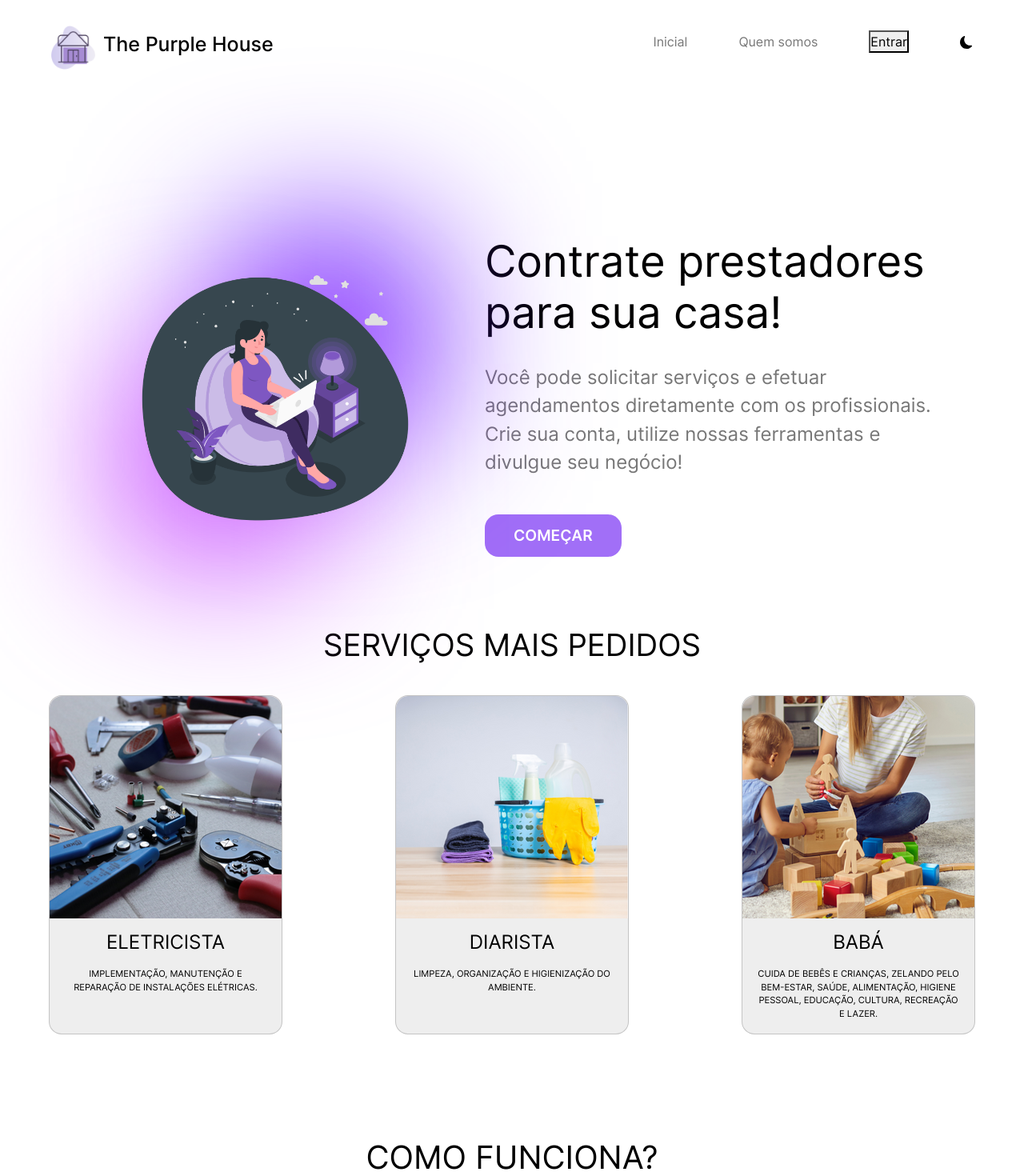
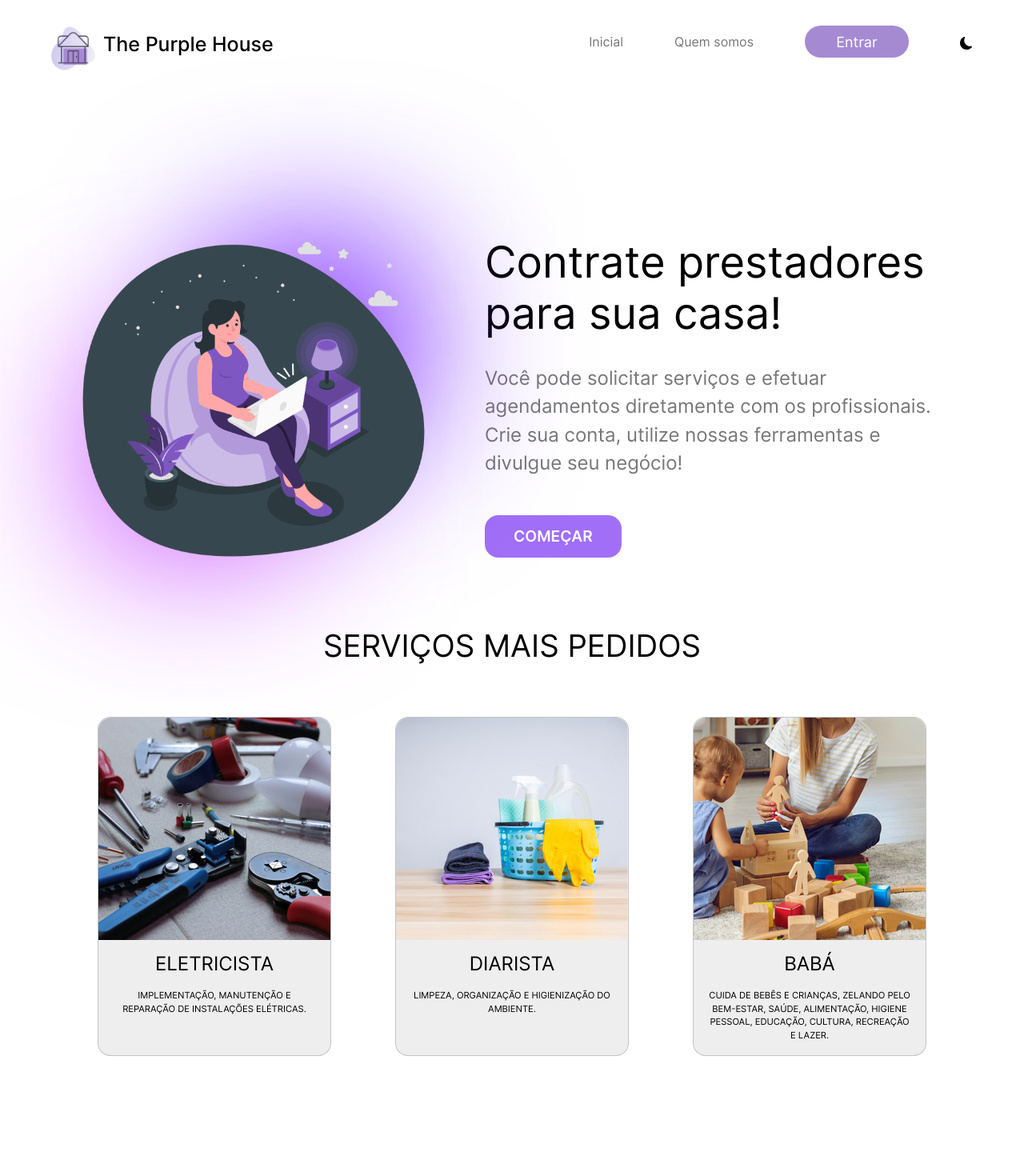
Before and after one commit to yasminwtr/ThePurpleHouse, a React (Create React App) app: page / in a window 1280 px wide. Shown: the top 1470 px of the page at 80% size. Built offline with nearby package versions, Linux system fonts and the light colour scheme.

Commit message:
pequenas alterações na home 🧛‍♂️

```diff
--- a/src/Pages/Home/App.js
+++ b/src/Pages/Home/App.js
@@ -4,6 +4,7 @@ import Like from "./components/Like";
 import Navbar from "./components/Navbar";
 import ScrollToTop from "./components/ScrollToTop";
 import SuperRare from "./components/SuperRare";
+import Footer from "components/Footer";
 import scrollreveal from "scrollreveal";
 import "./sass/index.scss";
 
@@ -52,6 +53,7 @@ function App() {
       <Home />
       <SuperRare />
       <Like />
+      <Footer/>
     </div>
   );
 }
--- a/src/Pages/Home/components/Home.jsx
+++ b/src/Pages/Home/components/Home.jsx
@@ -8,7 +8,7 @@ export default function Home() {
 
       <div className="image-container">
           <div className="image">
-            <img src={home} alt="home image" width={'70%'}  />
+            <img src={home} alt="home image"   />
           </div>
           <div className="ellipse-container">
             <div className="ellipse pink"></div>
--- a/src/Pages/Home/components/Navbar.jsx
+++ b/src/Pages/Home/components/Navbar.jsx
@@ -61,7 +61,7 @@ export default function Navbar({ changeTheme, currentTheme }) {
                     <li><Link to='/'>Inicial</Link> </li>
                     <li><Link to='/About'>Quem somos</Link> </li>
                     <li className="icon">
-                      <Link to='/Login' ><button className="button">Entrar</button></Link>
+                      <Link to='/Login' ><button className="buttonNav">Entrar</button></Link>
                     </li>
                   </>
                 }
--- a/src/Pages/Home/components/SuperRare.jsx
+++ b/src/Pages/Home/components/SuperRare.jsx
@@ -29,24 +29,34 @@ export default function SuperRare() {
 
   ];
   return (
-    <div className="super-rare">
+    <>
       <div className="title-container">
         <h2 className="title">SERVIÇOS MAIS PEDIDOS</h2>
+      </div>
 
-      </div>
+    <div className="super-rare">
       <div className="cards">
         {data.map(({ image, series, title, price, tag, time }, index) => (
-          <Card
-            image={image} className
-            series={series}
-            title={title}
-            price={price}
-            tag={tag}
-            time={time}
-            key={index}
-          />
-        ))}
+
+            <div className="card">
+              <div className="card-image">
+                <img src={image} alt="super1" />
+              </div>
+
+              <div className="card-content">
+                <div className="card-details">
+                  <h4 className="card-title">{title}</h4>
+                </div>
+
+                <div className="card-heading">
+                  <span className="card-series">{series}</span>
+                </div>
+              </div>
+            </div>
+
+          ))}
       </div>
     </div>
+    </>
   );
 }
--- a/src/Pages/Home/sass/components/_navbar.scss
+++ b/src/Pages/Home/sass/components/_navbar.scss
@@ -1,3 +1,4 @@
+
 nav {
   display: flex;
   justify-content: space-between;
@@ -42,6 +43,21 @@ nav {
           a {
             color: var(--pink);
           }
+        }
+        .buttonNav{
+          cursor: pointer;
+          width: 130px;
+          height: 40px;
+          border-radius: 100px;
+          color: #fff;
+          font-size: 18px;
+          background-color: #A58AD2;
+          border: none;
+          font-family: Inter-Regular;
+          display: flex;
+          justify-content: center;
+          align-items: center;
+          flex-direction: column-reverse;
         }
       }
     }
--- a/src/Pages/Home/sass/sections/_home.scss
+++ b/src/Pages/Home/sass/sections/_home.scss
@@ -68,6 +68,11 @@
       text-align: center;
       position: relative;
       z-index: 10;
+      .image {
+        img {
+          width: 470px;
+        }
+      }
 
       .ellipse-container {
         .ellipse {
--- a/src/Pages/Home/sass/sections/_superRare.scss
+++ b/src/Pages/Home/sass/sections/_superRare.scss
@@ -1,7 +1,3 @@
-.super-rare {
-  display: flex;
-  flex-direction: column;
-  gap: 2rem;
 .title-container {
   display: flex;
   flex-direction: column;
@@ -10,6 +6,7 @@
     color: var(--accent-color1);
     font-size: 2.4rem;
     text-align: center;
+    margin-bottom: 50px;
   }
   .description {
     color: var(--accent-color3);
@@ -19,22 +16,44 @@
     }
   }
 }
+.super-rare {
+  display: flex;
+ // flex-direction: column;
+ // gap: 2rem;
+
+  width: 100%;
+  justify-content: space-evenly;
+  min-height: 10vh;
+
+
   .cards {
     display: flex;
     justify-content: space-evenly;
     gap: 5rem;
+
+    // display: grid;
+     grid-template-columns: repeat(3, 1fr);
+    // align-items: center;
+     height: 100%;
+     margin: 1rem 7rem;
+    // gap: 2rem;
   }
 }
 
 @media screen and (min-width: 280px) and (max-width: 1080px) {
   .super-rare {
-    padding: 1rem 2rem;
-    width: 100vw;
+    //padding: 1rem 2rem;
+    //width: 100vw;
+    display: block;
     .cards {
       overflow: auto;
       justify-content: flex-start;
-      gap: 2rem;
-      padding-left: 1.5rem;
+      display: grid;
+      grid-template-columns: repeat(3, 1fr);
+      height: 100%;
+      margin: 1rem 2rem;
+      gap: 3rem;
+
       &::-webkit-scrollbar {
         display: none;
       }
--- a/src/components/services/routes/auth.routes.js
+++ b/src/components/services/routes/auth.routes.js
@@ -27,7 +27,6 @@ const AuthRoutes = () => {
         <Route path="/Chat" element={<PrivateRoute />} />
         <Route path="*" element={<PrivateRoute />} />
       </Routes>
-      <Footer />
     </BrowserRouter >
   )
 }
```
Also changed, not shown: src/Pages/Home/sass/components/_card.scss (+10 -0 lines). Lines whose indentation alone changed are shown as unchanged.
